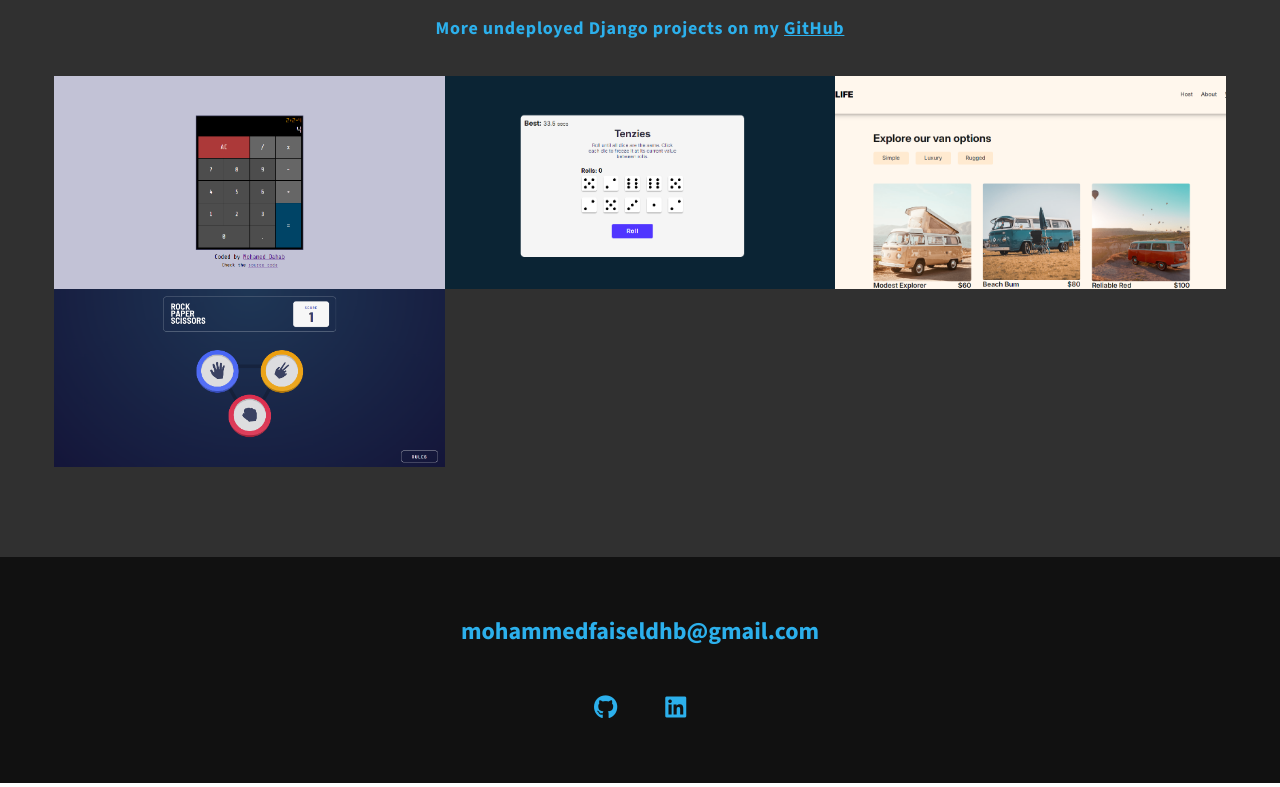
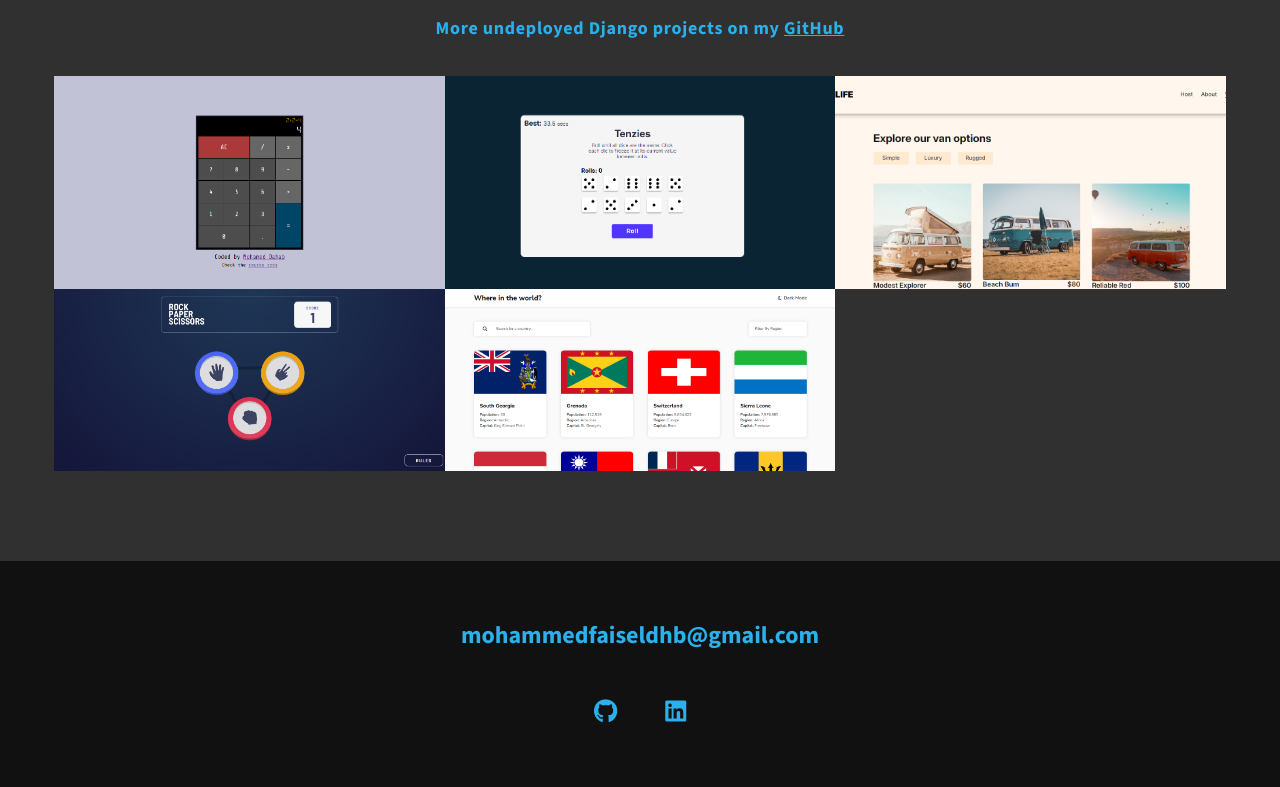
Before and after one commit to MohamDah/Portfolio-react, a React (Vite) app: page / in a window 1280 px wide. Shown: the part 1943-2730 px from the top of the page. Built offline with nearby package versions, Linux system fonts and the light colour scheme.

Commit message:
new project added

```diff
--- a/src/projects.js
+++ b/src/projects.js
@@ -2,6 +2,7 @@ import calc from "./images/calculator.png"
 import tenzies from "./images/tenzies.png"
 import vans from "./images/vans.png"
 import rockPaperScissors from "./images/rock-paper-scissors.png"
+import countries from "./images/countries.png"
 
 const projects = [
     {
@@ -32,6 +33,13 @@ const projects = [
         url: "https://mohamdah-rock-paper-scissors.netlify.app/",
         description: ""
     },
+    {
+        id: 5,
+        name: "REST Countries",
+        image: countries,
+        url: "https://mohamdah-countries.netlify.app/",
+        description: ""
+    },
 
 ]
 
```
Also changed, not shown: src/images/countries.png (added).
